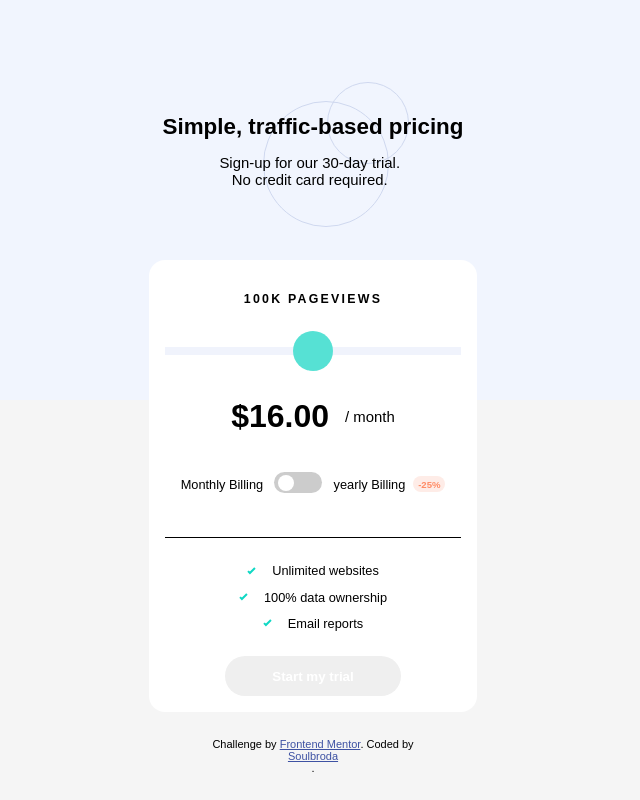
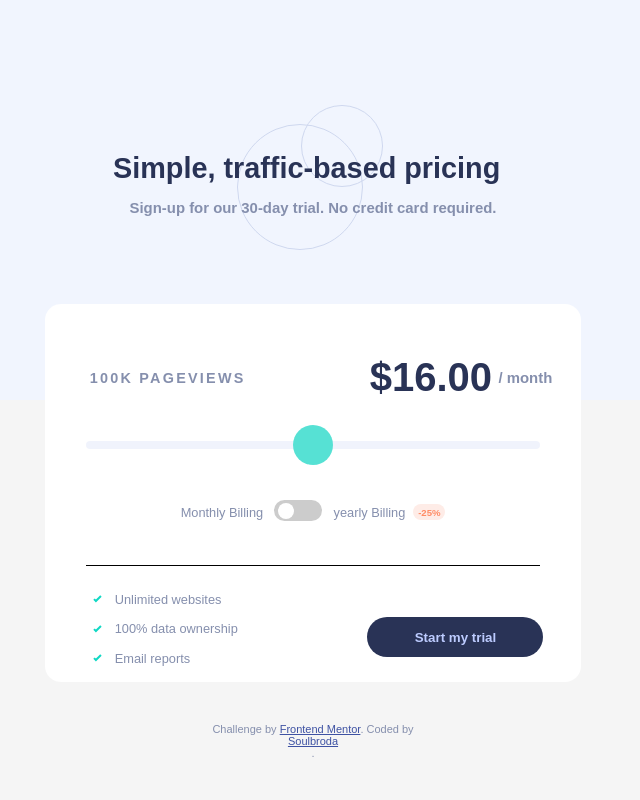
Before and after one commit to SOULBRODA023/Interactive-pricing-card, a plain HTML site: page index.html in a window 1536 px wide. Shown: the whole page, without its empty margins (455-1095 px from the left). Drawn offline with Linux system fonts and the light colour scheme.

Commit message:
Merdia query for a large screen and worked on the toggle switch the place that displays the number of views to was updated.

```diff
--- a/index.html
+++ b/index.html
@@ -34,8 +34,14 @@
 
         <section class="pricing__component">
           <div class="first__section">
+            <div class="views">
+              <h5 class="numberviews">100K PAGEVIEWS</h5>
+              <div class="the__amount">
+              <h1 class="display__amount">0.00</h1>
+              <p>/ month</p>
+            </div>
+            </div>
 
-            <h5>100K PAGEVIEWS</h5>
 
             <div class="slidercontainer">
               <input type="range" name="price slider" id="slider" min="0" max="32" step="1" class="range__slider">
@@ -53,7 +59,7 @@
                   <span class="slider"></span>
                 </label>
               </div>
-              <div class="yearly"><p>yearly Billing</p><span>-25%</span></div>
+              <div class="yearly"><p>yearly Billing</p><span class="discount">-25%</span></div>
             </div>
           </div>
           <div class="second__section">
--- a/index.js
+++ b/index.js
@@ -1,13 +1,37 @@
 document.addEventListener("DOMContentLoaded", function () {
-    let rangeSlider = document.querySelector(".range__slider");
-    let display = document.querySelector(".display__amount"); // Use the ID of the span
+  let rangeSlider = document.querySelector(".range__slider");
+  let display = document.querySelector(".display__amount");
+  let numberOfViews = document.querySelector(".numberviews");
 
-    rangeSlider.addEventListener("input", () => {
-      display.textContent = `$${rangeSlider.value}.00`; // Update the displayed value
-    });
+  rangeSlider.addEventListener("input", () => {
+    if (rangeSlider.value <= 16) {
+      numberOfViews.textContent = "50K PAGEVIEWS";
+      console.log("we are ready");
+    }
+    if (rangeSlider.value >= 16) {
+      numberOfViews.textContent = "100K PAGEVIEWS";
+      console.log("we are ready");
+    }
+    if (rangeSlider.value >= 24){
+      numberOfViews.textContent = "200K PAGEVIEWS";
+    }
 
+    display.textContent = `$${rangeSlider.value}.00`;
+  });
 
-    window.addEventListener("load",()=>{
-        display.textContent = `$${rangeSlider.value}.00`;
-      })
+  let toggle = document.querySelector("#toggleSwitch");
+  function yearlyChecked(e){
+    e.preventDefault()
+    if (toggle.checked){
+      rangeSlider.value = `${rangeSlider.value + 15} `
+      console.log("checked")
+    }
+    else{
+      console.log("unchecked")
+    }
+  }
+toggle.addEventListener("click", yearlyChecked)
+  window.addEventListener("load", () => {
+    display.textContent = `$${rangeSlider.value}.00`;
   });
+});
--- a/style.css
+++ b/style.css
@@ -6,6 +6,20 @@
     box-sizing: border-box;
 }
   @import url('https://fonts.googleapis.com/css2?family=Manrope:wght@600;800&display=swap');
+
+  :root{
+    --SoftCyan: hsl(174, 77%, 80%);
+    --StrongCyan : hsl(174, 86%, 45%);
+    --LightGrayish-Red: hsl(14, 92%, 95%);
+    --LightRed: hsl(15, 100%, 70%);
+    --PaleBlue: hsl(226, 100%, 87%);
+    --White: hsl(0, 0%, 100%);
+    --VeryPaleBlue: hsl(230, 100%, 99%);
+    --LightGrayish-Blue : hsl(224, 65%, 95%);
+    --LightGrayish-Blue : hsl(223, 50%, 87%);
+    --GrayishBlue: hsl(225, 20%, 60%);
+    --DarkDesaturatedBlue : hsl(227, 35%, 25%);
+  }
 
 body{
     min-height:100vh;
@@ -16,11 +30,13 @@ body{
     background: whitesmoke;
     display:grid;
     justify-content: center;
+    color: var(--GrayishBlue);
 }
 img{
     display:block;
     max-width:100%;
 }
+@media screen and  (min-width: 375px){
 .container{
     display: grid;
     justify-content:center;
@@ -60,6 +76,9 @@ main {
     margin-top:5.5rem;
     max-width:25rem;
 }
+.content h2{
+  color:var(--DarkDesaturatedBlue);
+}
 .content p{
     width:12rem;
     text-align: center;
@@ -74,8 +93,14 @@ main {
 }
 .first__section{
     padding-top:1rem;
-    border-bottom:1px solid black;
-    padding-bottom:2.56rem;
+}
+.first__section::after{
+  content: "";
+  display:block;
+  margin-inline: auto;
+  width:90%;
+  border-bottom:1px solid black;
+  padding-bottom:2.56rem;
 }
 .pricing__component h5{
     text-align:center;
@@ -85,12 +110,17 @@ main {
 .slidercontainer {
     width: 100%;
     margin-top:2.2rem;
+    border-radius:0.5rem;
+  }
+  .display__amount{
+    color:var(--DarkDesaturatedBlue);
   }
 
   .range__slider {
     -webkit-appearance: none;
     appearance: none;
     width: 100%;
+    border-radius: 1rem;
     height: 0.5rem;
     background: hsl(224, 65%, 95%);
     outline: none;
@@ -176,11 +206,12 @@ main {
     border-radius: 1.5rem;
     margin-top:1.6rem;
     font-weight:600;
-    color:white;
+    color:var(--PaleBlue);
     border:none;
     width:11rem;
     height:2.5rem;
     text-align:center;
+    background-color: var(--DarkDesaturatedBlue);
   }
 
 
@@ -233,3 +264,91 @@ input:checked + .slider {
 input:checked + .slider:before {
   transform: translateX(26px);
 }
+.the__amount{
+  display:none;
+}
+}
+
+
+/* media query for the screen 1440 */
+@media screen and (min-width:1440px){
+  .display__price{
+    display:none;
+  }
+  .content{
+    display:grid;
+    justify-content: center;
+    margin-top:6.9rem;
+    max-width:35rem;
+}
+  .content h2{
+    font-size:1.8rem;
+  }
+  .content p{
+    width:25rem;
+    text-align: center;
+    margin-left:0;
+    margin-top:0.9rem;
+    font-weight:600;
+}
+  .views{
+    display:flex;
+    justify-content: space-between;
+    align-items:center;
+    margin-top:1.2rem;
+    padding: 0 0.8rem;
+  }
+  .views h5{
+    font-weight:600;
+    font-size:0.9rem;
+    text-align:left;
+    padding-left:1rem;
+  }
+  .the__amount{
+    display:flex;
+    align-items:center;
+    gap:0.4rem;
+  }
+  .the__amount h1{
+    font-size:2.5rem;
+  }
+  .the__amount p {
+    font-weight:600;
+
+  }
+  .pricing__component{
+    background-color: white;
+    margin-top:5.5rem;
+    padding:1rem 1rem;
+    border-radius:1rem;
+}
+.overlay-pattern{
+  position:absolute;
+  top:4rem;
+  left:12rem;
+}
+.toggle__time{
+  margin-top:3rem;
+}
+.second__section{
+  display:flex;
+  padding-left: 2rem;
+}
+.first, .second, .third{
+  display: flex;
+  justify-content: flex-start;
+  align-items:center;
+  gap:0.8rem;
+}
+.second,.third{
+  padding-top:0.9rem;
+}
+.button{
+  margin-right:1.35rem;
+}
+.slidercontainer{
+  width:90%;
+  margin-left:auto;
+  margin-right:auto;
+}
+}
```
